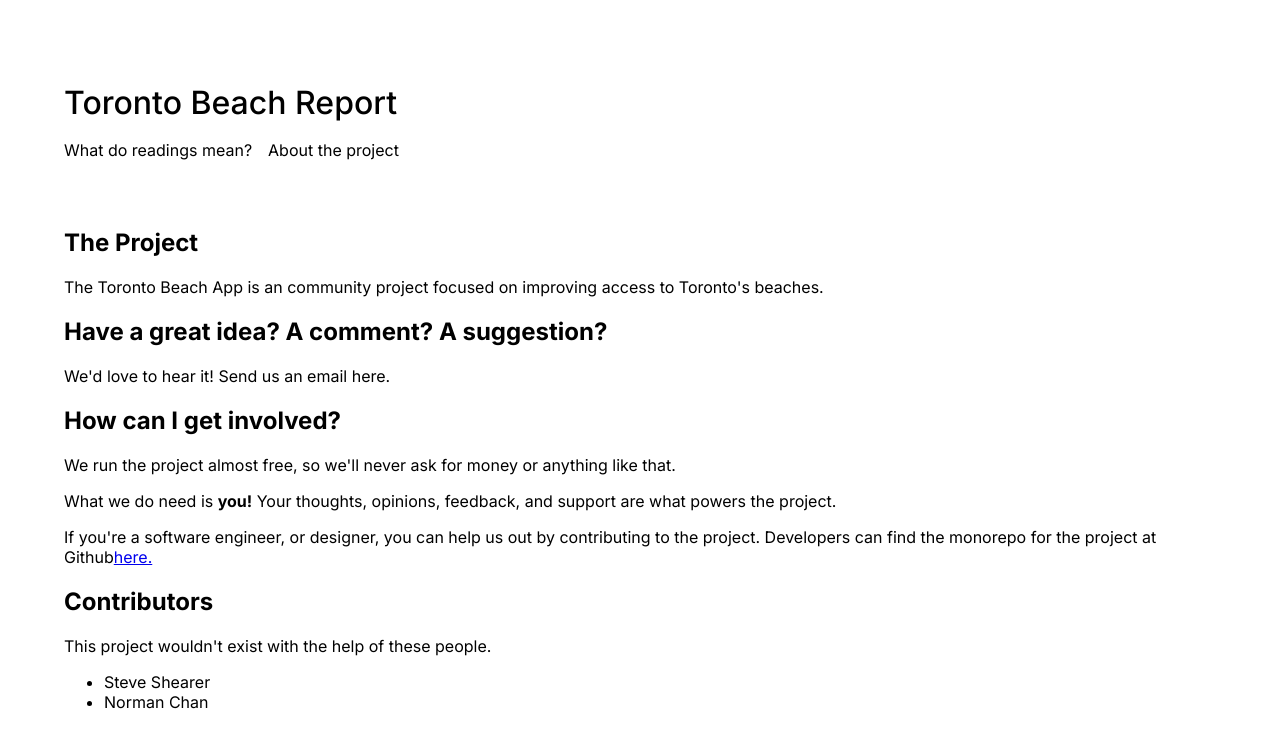
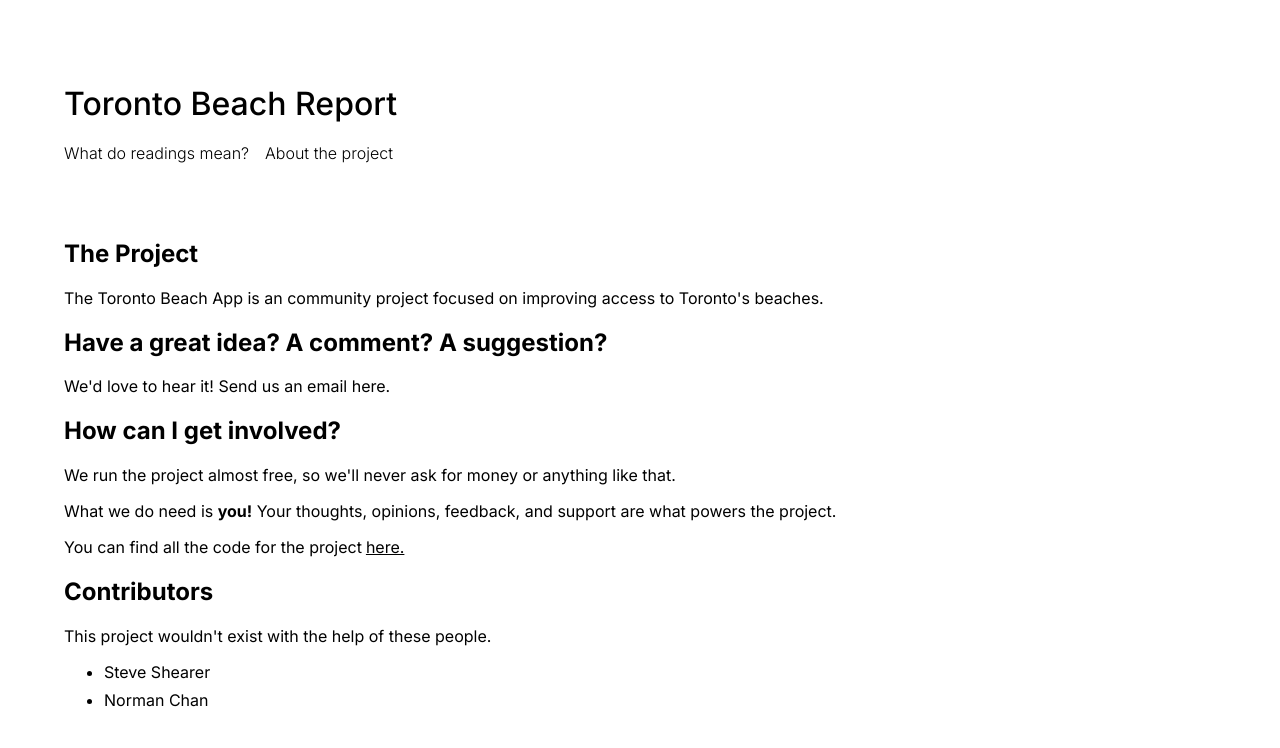
Before and after one commit to mikaalnaik/beach, a Next.js app in the folder apps/frontend/: page /about-us in a window 1280 px wide. Shown: the top 748 px of the page. Built offline with nearby package versions, Linux system fonts and the light colour scheme.

Commit message:
Minor changes

```diff
--- a/apps/frontend/src/components/home-page-header/index.tsx
+++ b/apps/frontend/src/components/home-page-header/index.tsx
@@ -5,7 +5,7 @@
 
 const HomePageHeader = () => {
   return (
-    <section className={styles['title-section']}>
+    <nav className={styles['title-section']}>
       <h1>
         <Link href="/">
           <a className={styles.title}>
@@ -26,7 +26,7 @@
         </Link>
 
       </div>
-    </section>
+    </nav>
   );
 };
 
--- a/apps/frontend/src/components/home-page-header/style.module.scss
+++ b/apps/frontend/src/components/home-page-header/style.module.scss
@@ -1,12 +1,28 @@
+@import 'src/styles/imports';
+
 .title-section {
   display: flex;
   flex-direction: column;
 
   div {
+    display: flex;
+    flex-direction: column;
+
+    @include tablet {
+      flex-direction: row;
+    }
+
+    @include desktop {
+      flex-direction: row;
+    }
+
     a {
       color: black;
       text-decoration: none;
+      font-weight: 300;
       margin-right: 1rem;
+      margin-bottom: .5rem;
+      white-space: nowrap;
     }
   }
 }
--- a/apps/frontend/src/components/layout/index.tsx
+++ b/apps/frontend/src/components/layout/index.tsx
@@ -10,9 +10,7 @@
         <title>Toronto Beach Report</title>
         <meta name="description" content="The easiest way to access information about Toronto's 11 beaches and they ferry schedule"></meta>
       </Head>
-      <nav>
-        <HomePageHeader />
-      </nav>
+      <HomePageHeader />
       <main className={styles.home}>
         {children}
       </main>
--- a/apps/frontend/src/pages/about-us/index.tsx
+++ b/apps/frontend/src/pages/about-us/index.tsx
@@ -33,14 +33,13 @@
           What we do need is <b>you!</b> Your thoughts, opinions, feedback, and support are what powers the project.
         </p>
         <p className={styles.component}>
-        If you're a software engineer, or designer, you can help us out by
-        contributing to the project. Developers can find the monorepo for the project at Github
-          <a href="https://www.github.com/mikaalnaik/beach">
-         here.
+          You can find all the code for the project
+          <a href="https://www.github.com/mikaalnaik/beach" className={styles.github}>
+            here.
           </a>
         </p>
       </section>
-      <section>
+      <section className={styles.contributors}>
         <h1>
           Contributors
         </h1>
--- a/apps/frontend/src/pages/about-us/style.module.scss
+++ b/apps/frontend/src/pages/about-us/style.module.scss
@@ -0,0 +1,14 @@
+
+
+.contributors {
+
+  li {
+    margin-bottom: .5rem;
+  }
+}
+
+
+.github {
+  color: black;
+  margin-left: 4px;
+}
--- a/apps/frontend/src/pages/ecoli/index.tsx
+++ b/apps/frontend/src/pages/ecoli/index.tsx
@@ -6,7 +6,6 @@
   return (
     <Layout>
       <section>
-
         <h1>
         What is E. coli even?
         </h1>
```
